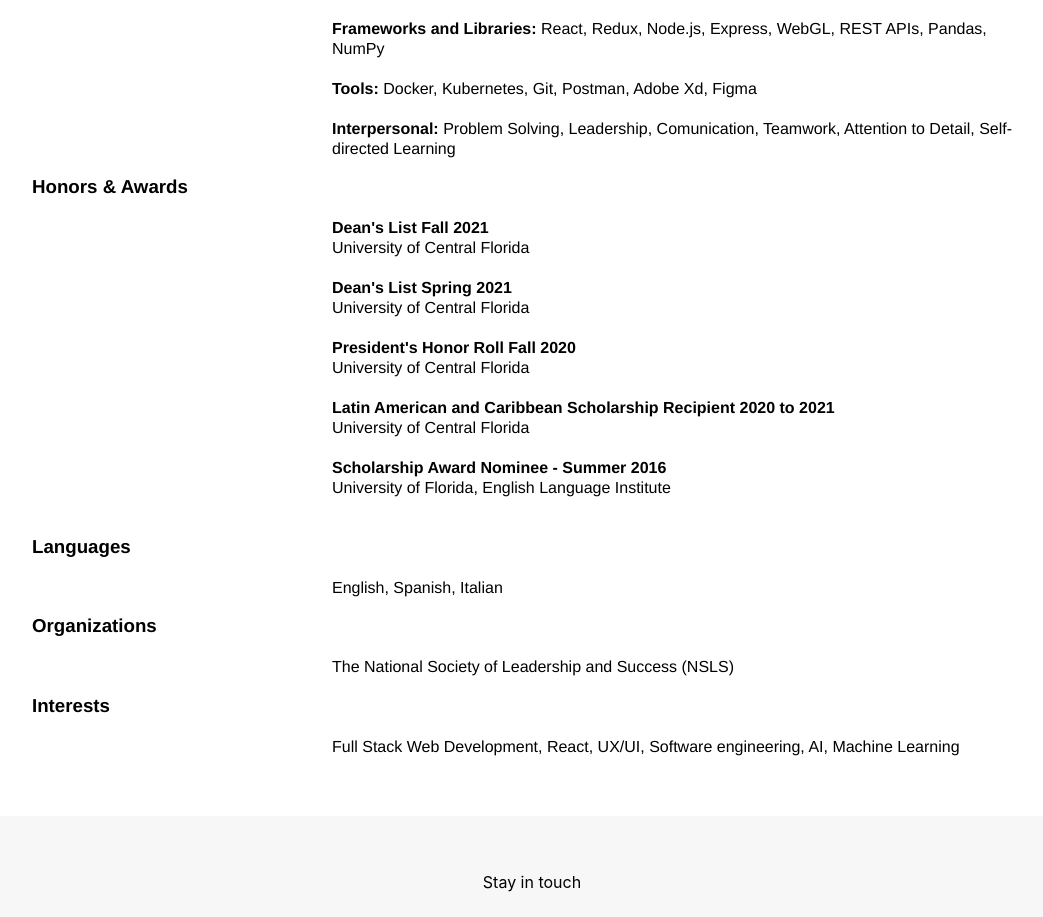
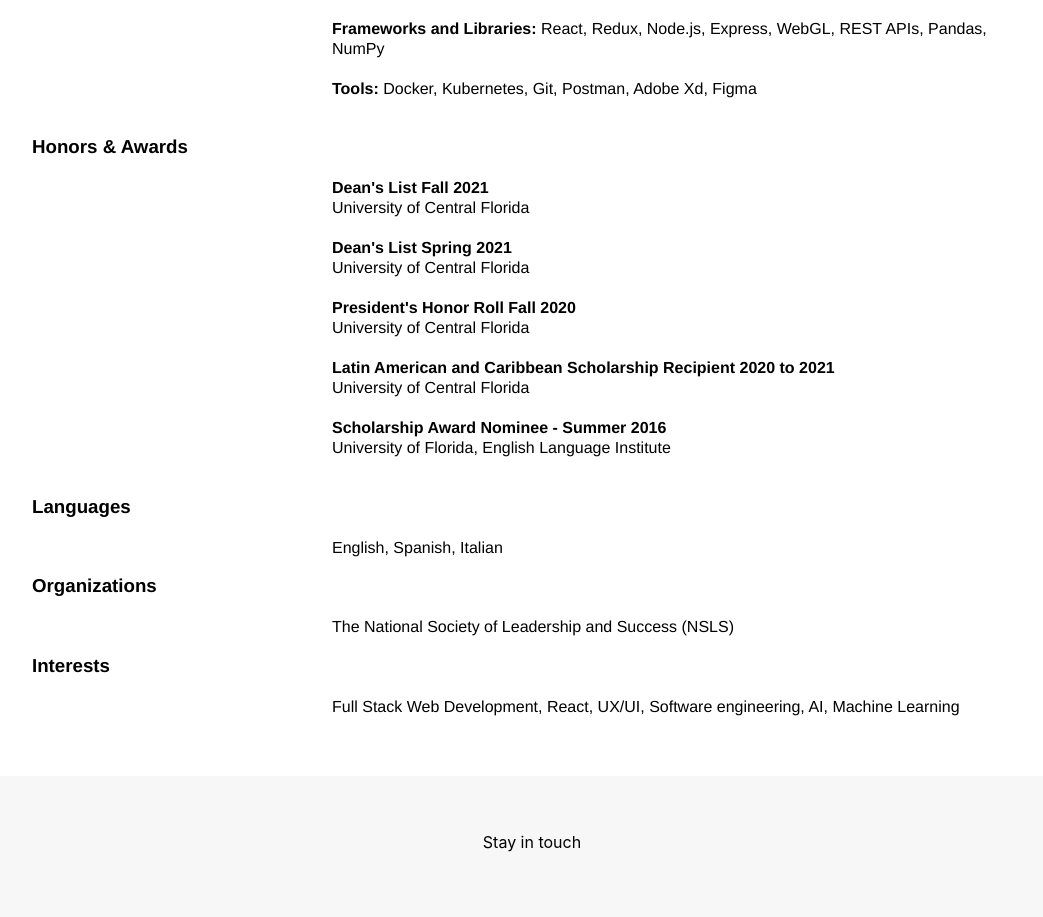
Before and after one commit to joseflores01/Mywebportfolio, a React (Create React App) app: page /Resume in a window 1280 px wide. Shown: the part 1100-2017 px from the top of the page, without its empty margins (108-1151 px from the left). Built offline with nearby package versions, Linux system fonts and the light colour scheme.

Commit message:
Remove interpersonal skills from ResumePage
Removed interpersonal skills section from ResumePage.

```diff
--- a/src/pages/ResumePage.js
+++ b/src/pages/ResumePage.js
@@ -82,9 +82,6 @@ function ResumePage() {
                     <span className="InfoStyleDegree">React, Redux, Node.js, Express, WebGL, REST APIs, Pandas, NumPy</span><br/><br/>
                     <span className="InfoStyleTitle">Tools: </span>
                     <span className="InfoStyleDegree">Docker, Kubernetes, Git, Postman, Adobe Xd, Figma</span><br/><br/>
-                    <span className="InfoStyleTitle">Interpersonal: </span>
-                    <span className="InfoStyleDegree">Problem Solving, Leadership, Comunication, Teamwork, Attention to Detail, Self-directed Learning</span><br/>
-
                 </div>
 
                 <h3 className="TitleCategory">Honors & Awards</h3>
```
